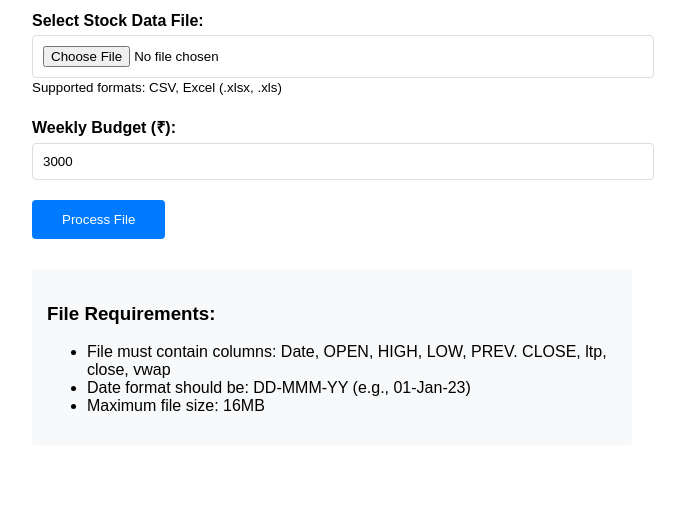
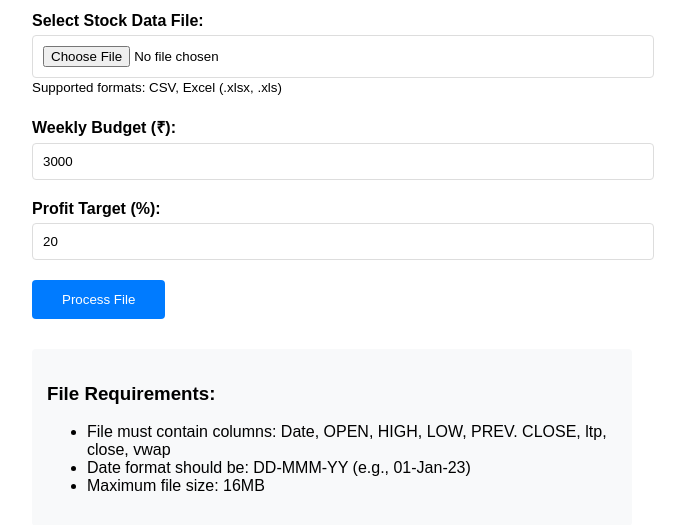
Before and after one commit to Anindhiths/Deploy-Flask-App, a Flask app: page / in a window 1280 px wide. Shown: the part 190-715 px from the top of the page, without its empty margins (308-993 px from the left). Run offline with Flask 3, Linux system fonts and the light colour scheme.

Commit message:
Update upload.html

```diff
--- a/templates/upload.html
+++ b/templates/upload.html
@@ -41,6 +41,11 @@
             <input type="number" name="weekly_budget" id="weekly_budget" value="3000" min="100" step="100" required>
         </div>
 
+        <div class="form-group">
+            <label for="profit_percentage">Profit Target (%):</label>
+            <input type="number" name="profit_percentage" id="profit_percentage" value="20" min="5" max="100" step="1" required>
+        </div>
+
         <input type="submit" value="Process File">
     </form>
 
```
